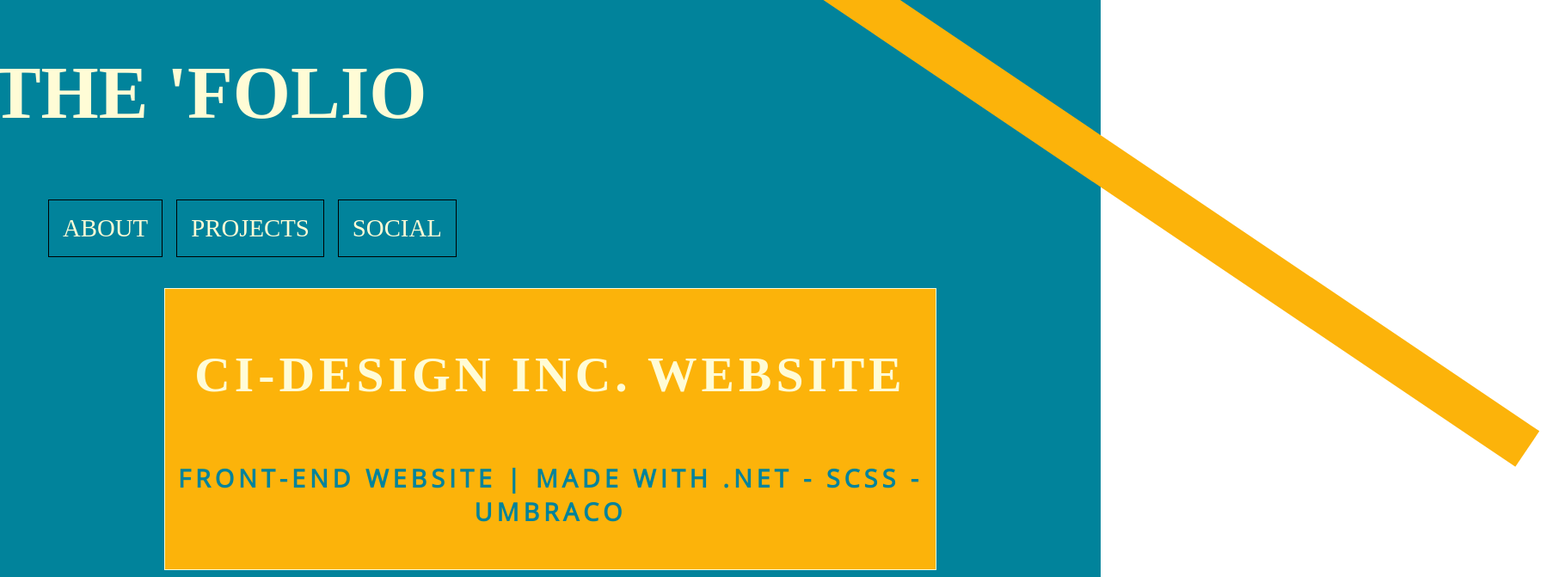
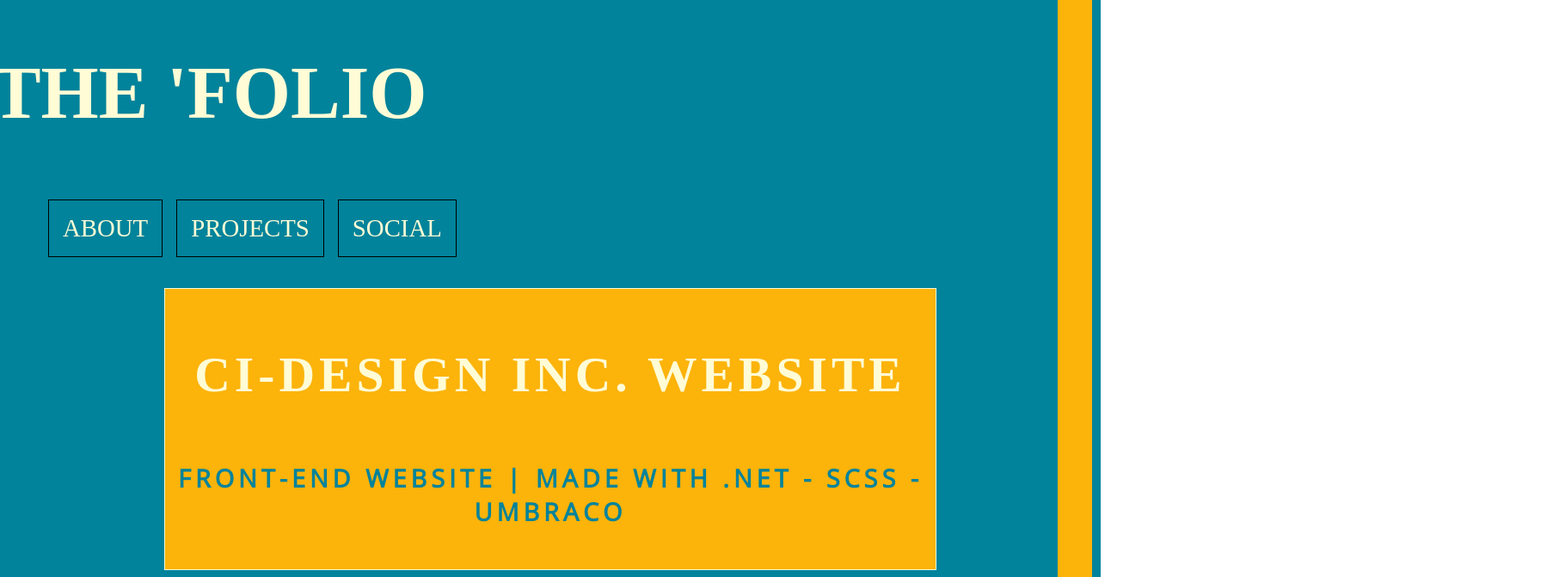
Before and after one commit to itdev164-sp2019/Papadakis-Project3, a React (Create React App) app in the folder portfolio/: page /Projects in a window 1280 px wide. Shown: the top 671 px of the page at 86% size, 1813 px wide, since content can reach past the window. Built offline with nearby package versions, Linux system fonts and the light colour scheme; a web font is replaced by a local one.

Commit message:
fixed stripe issue

```diff
--- a/portfolio/src/components/Project.js
+++ b/portfolio/src/components/Project.js
@@ -7,6 +7,7 @@
   margin: 0 auto;
   margin-bottom: 10px;
   background-color: ${props => props.theme.colors.primary.yellow};
+  z-index: 2;
 `;
 const Link = styled.a`
   text-decoration: none;
--- a/portfolio/src/components/Stripe.js
+++ b/portfolio/src/components/Stripe.js
@@ -4,13 +4,12 @@
 
 const YellowStripe = styled.div`
   width: 40px;
-  height: 150%;
-  position: absolute;
-  top: -450px;
-  right: -50px;
-  border-left: 50px solid ${props => props.theme.colors.primary.yellow};
+  height: 100%;
+  position: fixed;
+  top: 0px;
+  right: 10px;
+  background-color: ${props => props.theme.colors.primary.yellow};
   z-index: 0;
-  -webkit-transform: translateY(20px) translateX(5px) rotate(-56deg);
   overflow: hidden;
 `;
 
```
